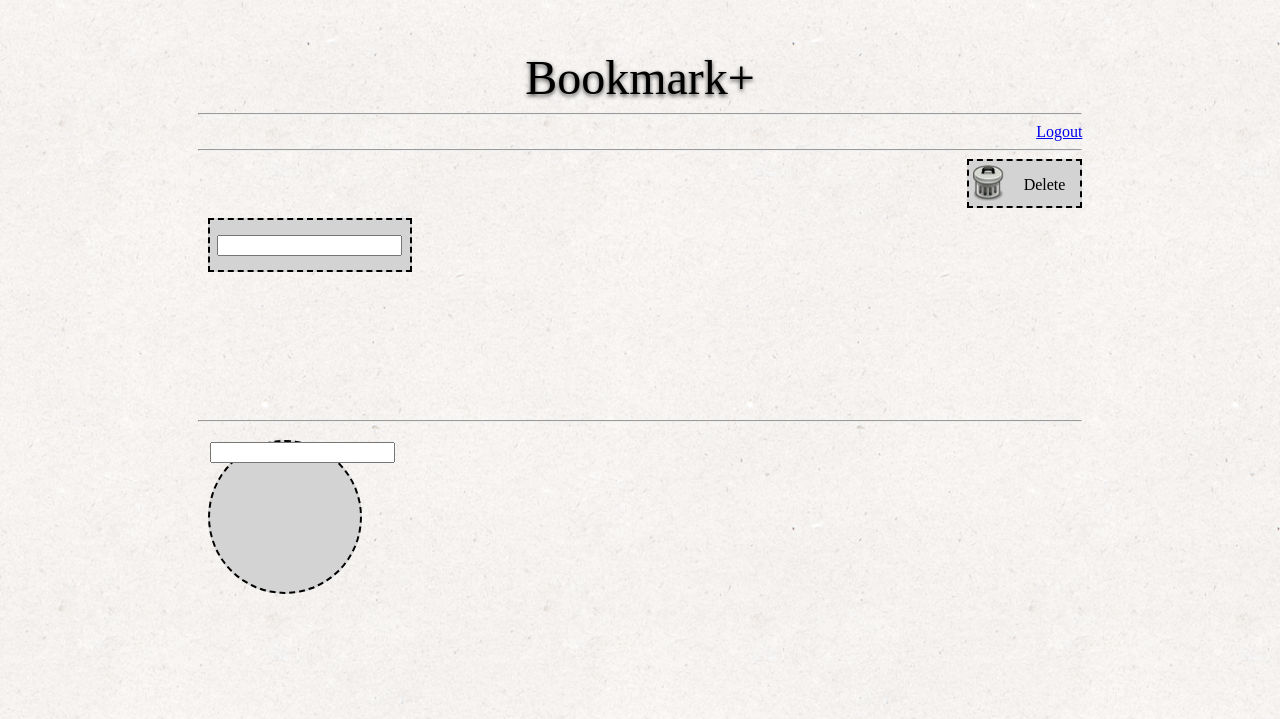
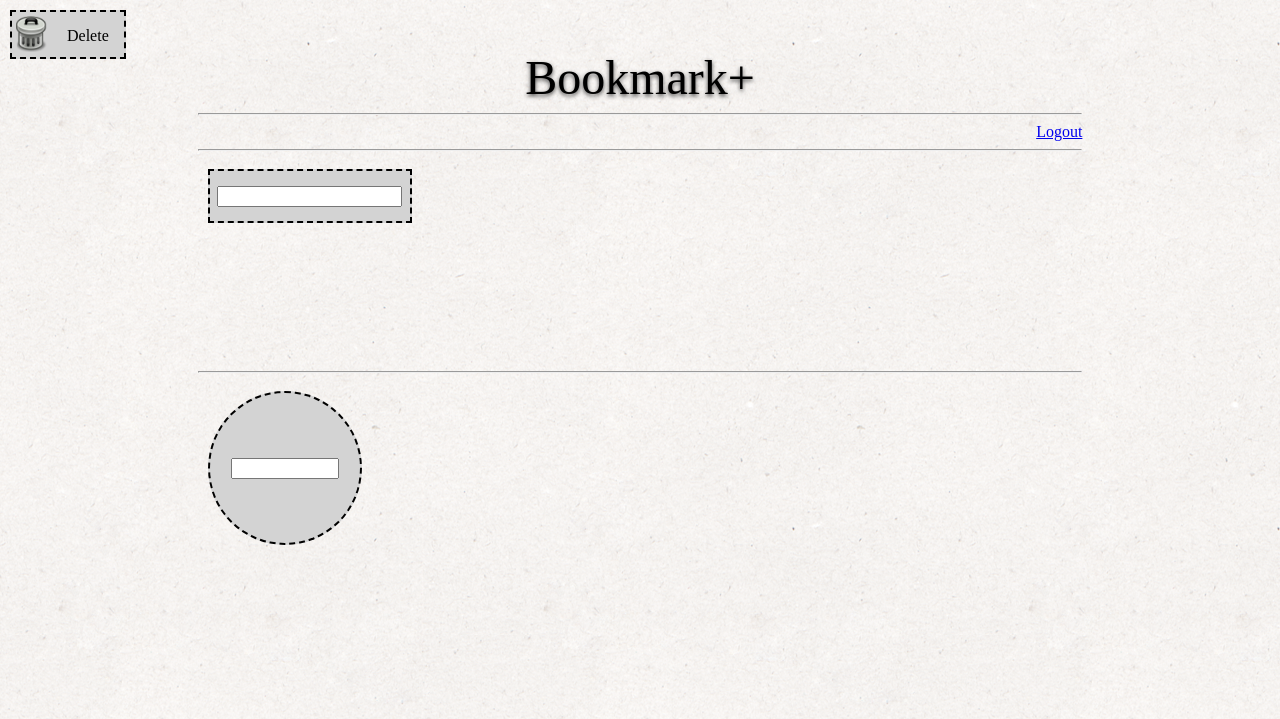
Before and after one commit to paul-w/bookmarkplus, a Flask app: template src/templates/html/main.html in a window 1280 px wide. Shown: the top 719 px of the page. Run offline with Flask 2, Linux system fonts and the light colour scheme; the template is opened without the code that fills it, so the values that code supplies are empty; parts of the project's set-up code (start-up, migrations or seed data) failed here and were passed over; some web fonts are replaced.

Commit message:
delete box appears on the top left

```diff
--- a/src/static/css/style.css
+++ b/src/static/css/style.css
@@ -34,7 +34,7 @@ div.bookmarks_container {
 
 div.bookmark {
   float: left;
-  background-color: cyan;
+  background-color: silver;
   width: 200px;
   height: 35px;
   margin: 10px;
@@ -145,6 +145,7 @@ span.expected_input {
 }
 
 span.circle {
+  margin-top: 65px;
   width: 50px;
   height: 20px;
 }
@@ -170,8 +171,11 @@ div#messages {
 }
 
 div#delete {
+  position: fixed;
+  top: 10px;
+  left: 10px;
+  z-index: 1;
   height: 45px;
-  float: right;
 }
 
 img#trash {
@@ -190,3 +194,8 @@ button#add_item {
   height: 50px;
   font-size: 30px;
 }
+
+input#create_circle_name {
+  margin-top: 65px;
+  width: 100px;
+}
--- a/src/templates/html/main.html
+++ b/src/templates/html/main.html
@@ -8,6 +8,10 @@
 {% endblock %}
 
 {% block body %}
+<div id="delete" class="unique">
+  <img id="trash" src="static/img/trashcan.png" />
+  <span id="delete_message">Delete</span>
+</div>
 <div class="logout" id="logout">
    <a href="{{ url_for('logout') }}">Logout</a>
 </div>
@@ -16,10 +20,6 @@
 <br />
 <hr />
 <div>
-  <div id="delete" class="unique">
-    <img id="trash" src="static/img/trashcan.png" />
-    <span id="delete_message">Delete</span>
-  </div>
 <div>
 <div class="bookmarks_container" id="bookmarks_container">
   <div class="bookmark unique" id="add_bookmark">
```
